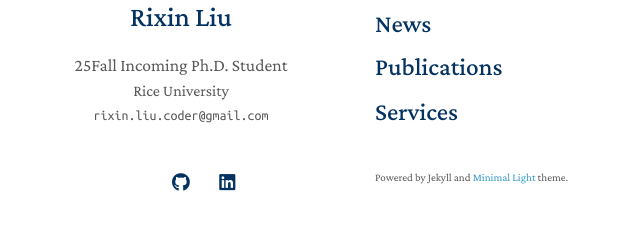
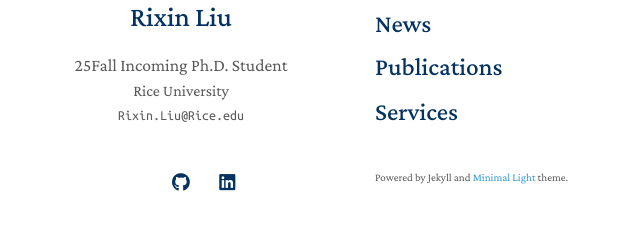
Before and after one commit to RixinLiu/RixinLiu.github.io, a Jekyll site: the page built from index.md, in a window 1280 px wide. Shown: the part 185-415 px from the top of the page, without its empty margins (95-735 px from the left). Built offline with Jekyll 4.4.1, drawn with Linux system fonts in a browser that asks for light colours; a style sheet for code colours, icons or effects is not loaded; our own code applies the rules of GitHub Pages for plain Markdown files.

Commit message:
update email

```diff
--- a/_config.yml
+++ b/_config.yml
@@ -2,7 +2,7 @@
 title: Rixin Liu
 position: 25Fall Incoming Ph.D. Student
 affiliation: Rice University
-email: rixin.liu.coder@gmail.com
+email: Rixin.Liu@Rice.edu
 
 # Search Engine Optimization (SEO)
 # The following information is used to improve the website traffic from search engines, e.g., Google.
```
